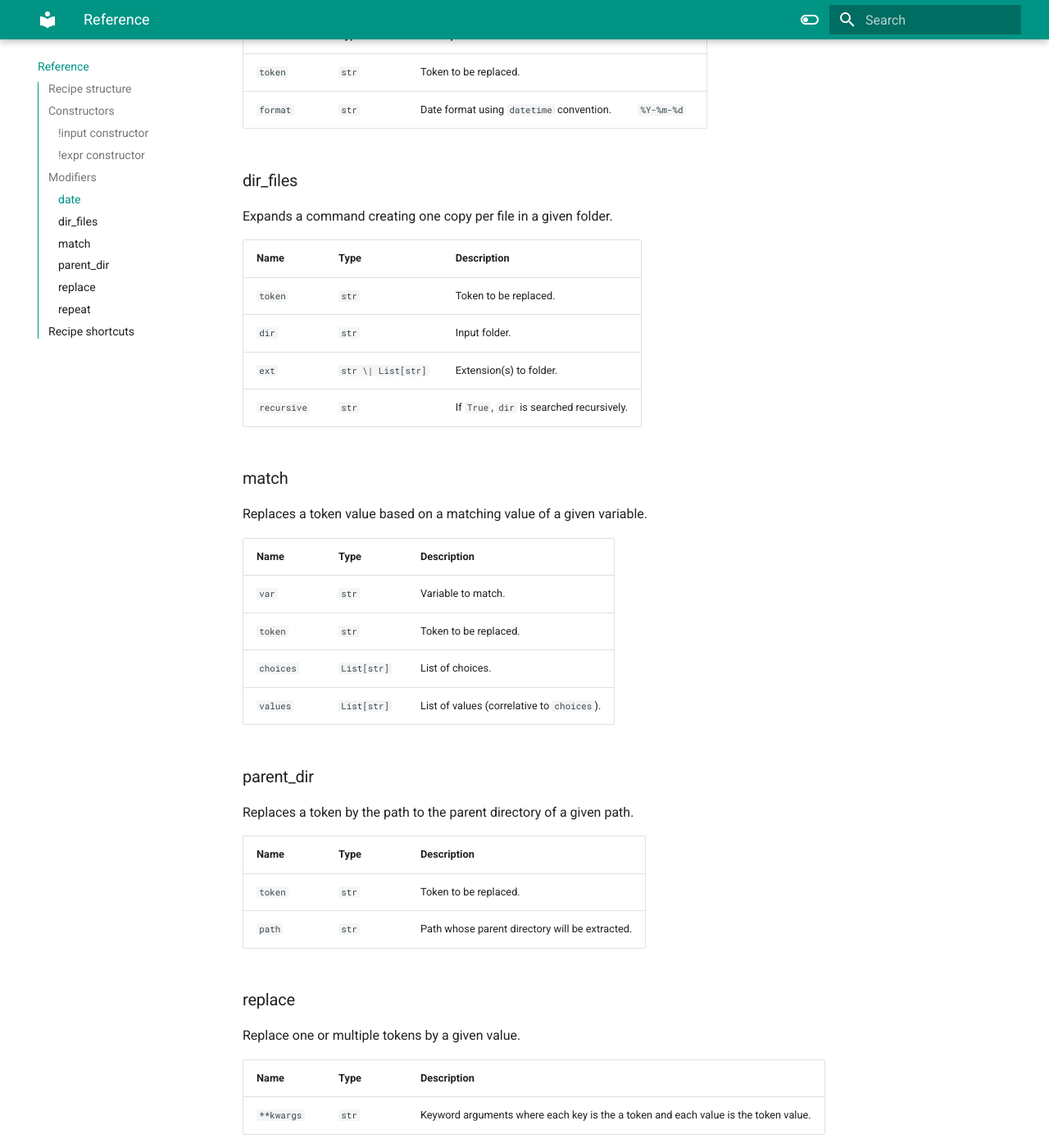
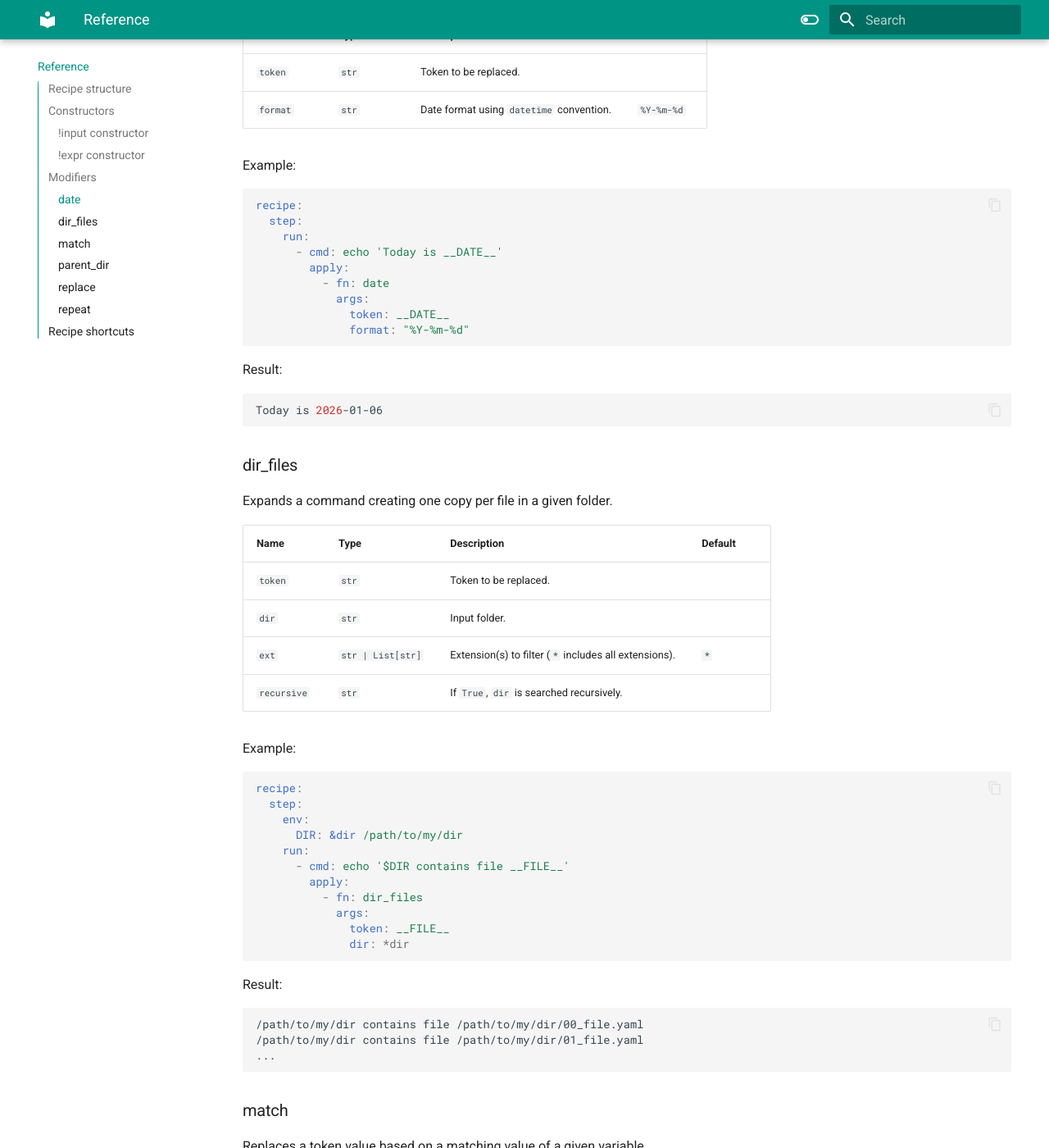
Before and after one commit to eagomez2/recp, an MkDocs documentation site: the page built from docs/reference.md, in a window 1280 px wide and 1400 px high, scrolled down 5232 px. Shown: the whole window at 82% size. Built offline with MkDocs 1.6.1 and Material for MkDocs 9.7.7, drawn with Linux system fonts in a browser that asks for light colours; comment, search, counter and statistics services are not loaded; some of the changed text lies outside the part shown.

Commit message:
Fix match modifier bug

````diff
--- a/docs/reference.md
+++ b/docs/reference.md
@@ -212,15 +212,55 @@
 | `token`  | `str`  | Token to be replaced.                      |            |
 | `format` | `str`  | Date format using `datetime` convention.   | `%Y-%m-%d` |
 
+Example:
+```yaml
+recipe:
+  step:
+    run:
+      - cmd: echo 'Today is __DATE__'
+        apply:
+          - fn: date
+            args:
+              token: __DATE__
+              format: "%Y-%m-%d"
+```
+
+Result:
+```bash
+Today is 2026-01-06
+```
+
 ### dir_files
 Expands a command creating one copy per file in a given folder.
 
-| Name        | Type                | Description                                |
-|-------------|---------------------|--------------------------------------------|
-| `token`     | `str`               | Token to be replaced.                      |
-| `dir`       | `str`               | Input folder.                              |
-| `ext`       | `str \| List[str]`  | Extension(s) to folder.                    |
-| `recursive` | `str`               | If `True`, `dir` is searched recursively.  |
+| Name        | Type                | Description                                           | Default |
+|-------------|---------------------|-------------------------------------------------------|---------|
+| `token`     | `str`               | Token to be replaced.                                 |         |
+| `dir`       | `str`               | Input folder.                                         |         |
+| `ext`       | `str | List[str]`   | Extension(s) to filter (`*` includes all extensions). | `*`     |
+| `recursive` | `str`               | If `True`, `dir` is searched recursively.             |         |
+
+Example:
+```yaml
+recipe:
+  step:
+    env:
+      DIR: &dir /path/to/my/dir
+    run:
+      - cmd: echo '$DIR contains file __FILE__'
+        apply:
+          - fn: dir_files
+            args:
+              token: __FILE__
+              dir: *dir
+```
+
+Result:
+```bash
+/path/to/my/dir contains file /path/to/my/dir/00_file.yaml
+/path/to/my/dir contains file /path/to/my/dir/01_file.yaml
+...
+```
 
 ### match
 Replaces a token value based on a matching value of a given variable.
@@ -232,6 +272,28 @@
 | `choices`   | `List[str]` | List of choices.                           |
 | `values`    | `List[str]` | List of values (correlative to `choices`). |
 
+Example:
+```yaml
+recipe:
+  step:
+    env:
+      CHOICE: &choice second
+    run:
+      - cmd: echo 'The $CHOICE choice is __MATCH__'
+        apply:
+          - fn: match
+            args:
+              var: *choice
+              token: __MATCH__
+              choices: ["first", "second", "third"]
+              values: ["bird", "cat", "dog"]
+```
+
+Result:
+```bash
+The second choice is cat
+```
+
 ### parent_dir
 Replaces a token by the path to the parent directory of a given path.
 
@@ -239,6 +301,26 @@
 |----------|--------|--------------------------------------------------|
 | `token`  | `str`  | Token to be replaced.                            |
 | `path`   | `str`  | Path whose parent directory will be extracted.   |
+
+Example:
+```yaml
+recipe:
+  step:
+    env:
+      DIR: &dir /path/to/parent_dir/file.txt
+    run:
+      - cmd: echo 'The parent dir of $DIR is __PARENT_DIR__'
+        apply:
+          - fn: parent_dir
+            args:
+              token: __PARENT_DIR__
+              path: *dir
+```
+
+Result:
+```bash
+The parent dir of /path/to/parent_dir/file.txt is /path/to/parent_dir
+```
 
 ### replace
 Replace one or multiple tokens by a given value.
````
Also changed, not shown: 1 other file.
